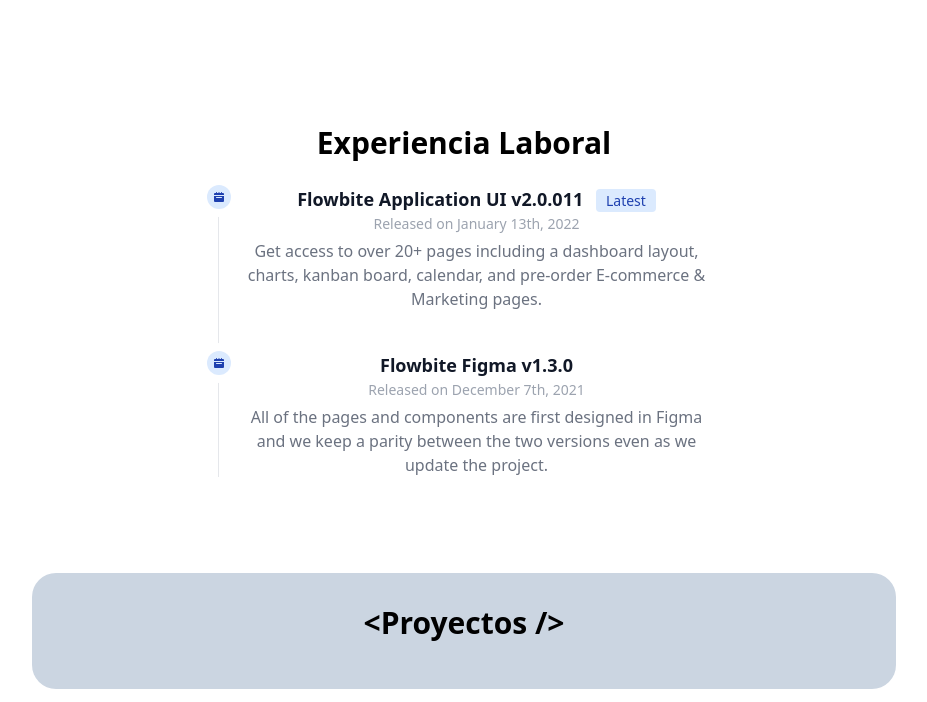
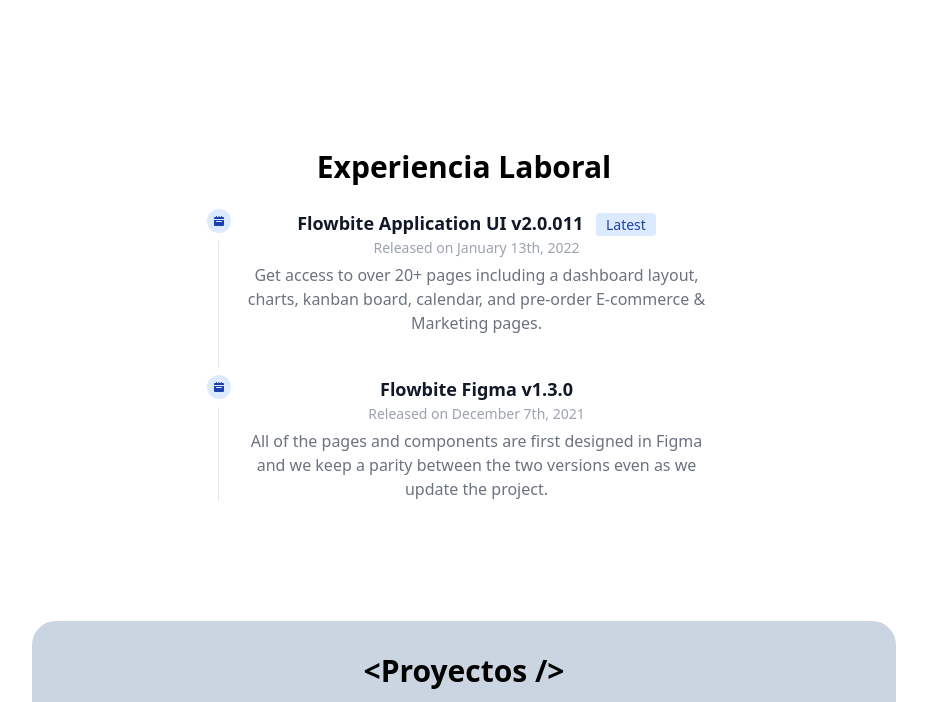
Before and after one commit to Suarez099/Portafolio, an Astro site: page / in a window 1280 px wide. Shown: the part 715-1417 px from the top of the page, without its empty margins (176-1103 px from the left). Built offline with nearby package versions, Linux system fonts and the light colour scheme; Astro itself is replaced by a stand-in of ours.

```diff
--- a/src/components/Timeline.astro
+++ b/src/components/Timeline.astro
@@ -20,14 +20,15 @@
   }
 ];
 ---
-<section id="ex" class="px-6 py-10">
+<section id="ex" class="px-6 py-16">
   <div class="container mx-auto text-center md:w-2/3 lg:w-2/5">
     <h2 class="text-3xl font-bold mb-6">
       Experiencia Laboral
     </h2>
     <ol class="relative border-l border-gray-200 dark:border-gray-700">
       {experiences.map((experience) => (
-        <li class="mb-10 ml-6" key={experience.title}>
+        <>
+          <li class="mb-10 ml-6">
             <span class="absolute flex items-center justify-center w-6 h-6 bg-blue-100 rounded-full -left-3 ring-8 ring-white dark:ring-gray-900 dark:bg-blue-900">
               <svg class="w-2.5 h-2.5 text-blue-800 dark:text-blue-300" aria-hidden="true" xmlns="http://www.w3.org/2000/svg" fill="currentColor" viewBox="0 0 20 20">
                 <path d="M20 4a2 2 0 0 0-2-2h-2V1a1 1 0 0 0-2 0v1h-3V1a1 1 0 0 0-2 0v1H6V1a1 1 0 0 0-2 0v1H2a2 2 0 0 0-2 2v2h20V4ZM0 18a2 2 0 0 0 2 2h16a2 2 0 0 0 2-2V8H0v10Zm5-8h10a1 1 0 0 1 0 2H5a1 1 0 0 1 0-2Z"/>
@@ -42,6 +43,7 @@
             <time class="block mb-2 text-sm font-normal leading-none text-gray-400 dark:text-gray-500">{experience.date}</time>
             <p class="mb-4 text-base font-normal text-gray-500 dark:text-gray-400">{experience.description}</p>
           </li>
+        </>
       ))}
     </ol>
   </div>
```
Lines whose indentation alone changed are shown as unchanged.
